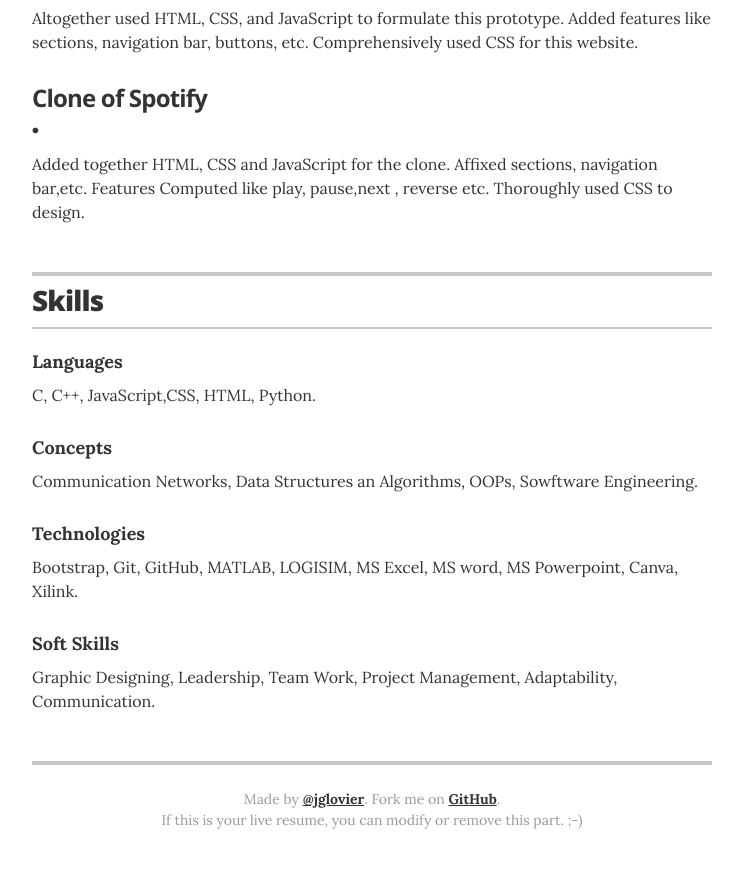
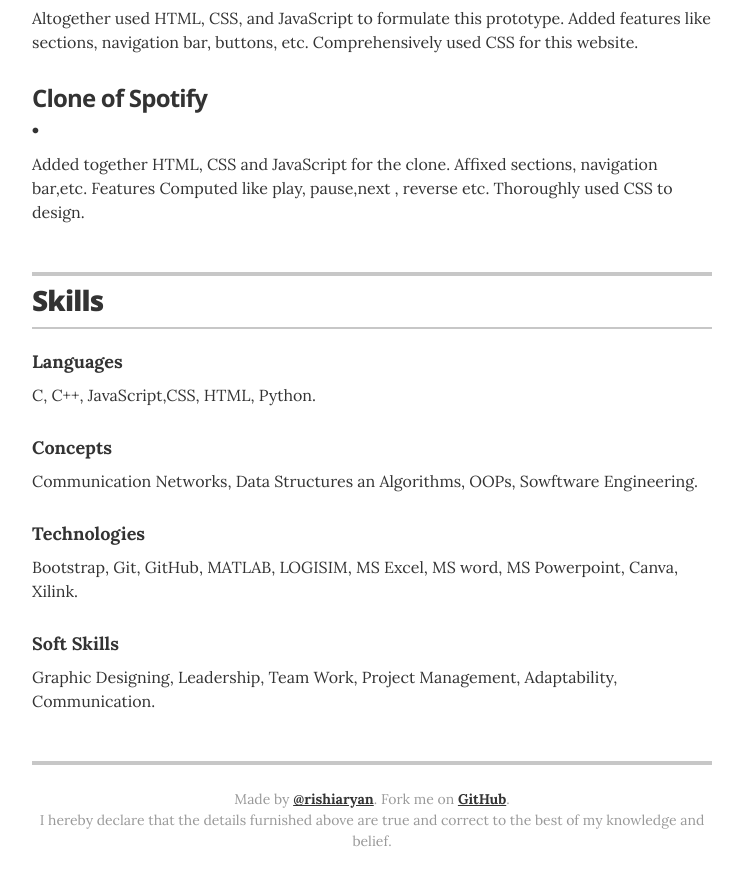
Before and after one commit to RishiAryan1201/resume, a Jekyll site: the page built from index.html, in a window 1280 px wide and 900 px high, scrolled down 2004 px. Shown: the top 886 px of the window, without its empty margins (268-1011 px from the left). Built offline with Jekyll 4.4.1, drawn with Linux system fonts in a browser that asks for light colours.

Commit message:
Update resume.html

```diff
--- a/_layouts/resume.html
+++ b/_layouts/resume.html
@@ -232,8 +232,8 @@
       {% endif %}
 
       <footer class="page-footer">
-        <p class="footer-line">Made by <a href="http://twitter.com/jglovier">@jglovier</a>. Fork me on <a href="https://github.com/jglovier/resume-template">GitHub</a>.</p>
-        <p class="footer-line">If this is your live resume, you can modify or remove this part. ;-)</p>
+        <p class="footer-line">Made by <a href="https://twitter.com/rishiarya1201">@rishiaryan</a>. Fork me on <a href="https://github.com/RishiAryan1201">GitHub</a>.</p>
+        <p class="footer-line">I hereby declare that the details furnished above are true and correct to the best of my knowledge and belief. </p>
       </footer>
 
     </div>
```
